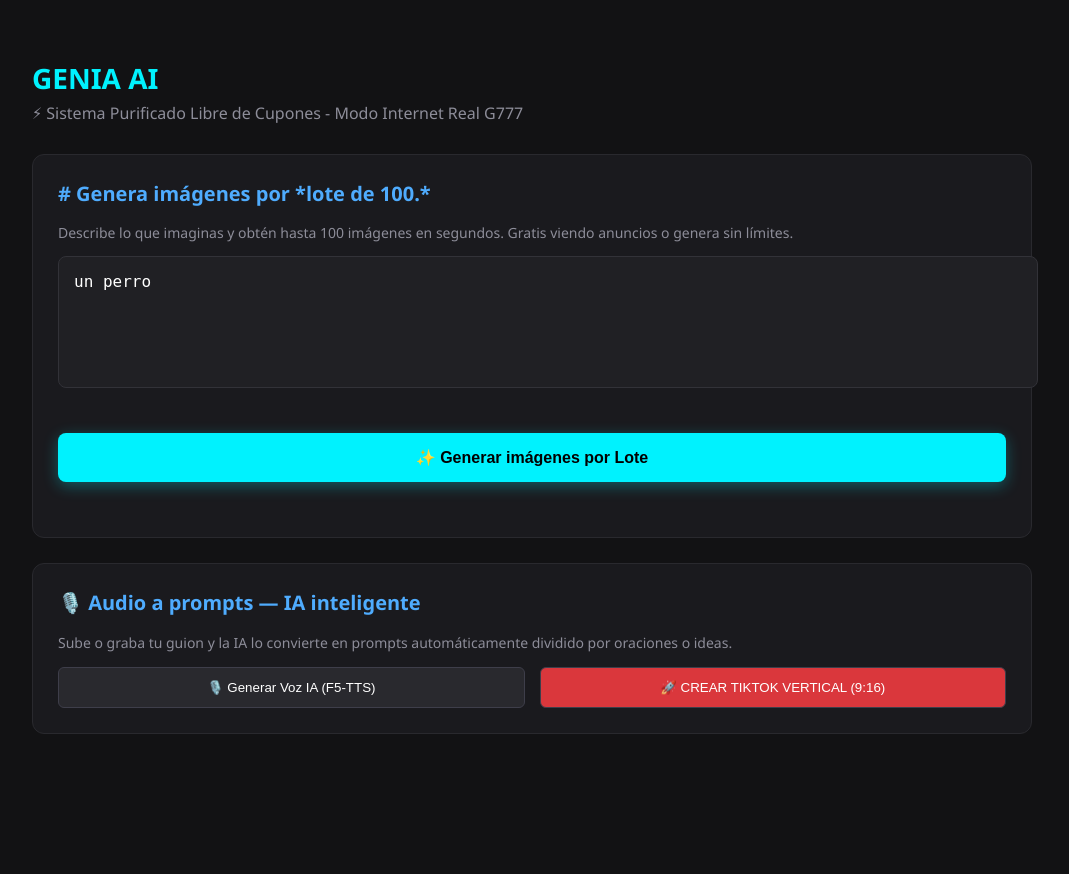
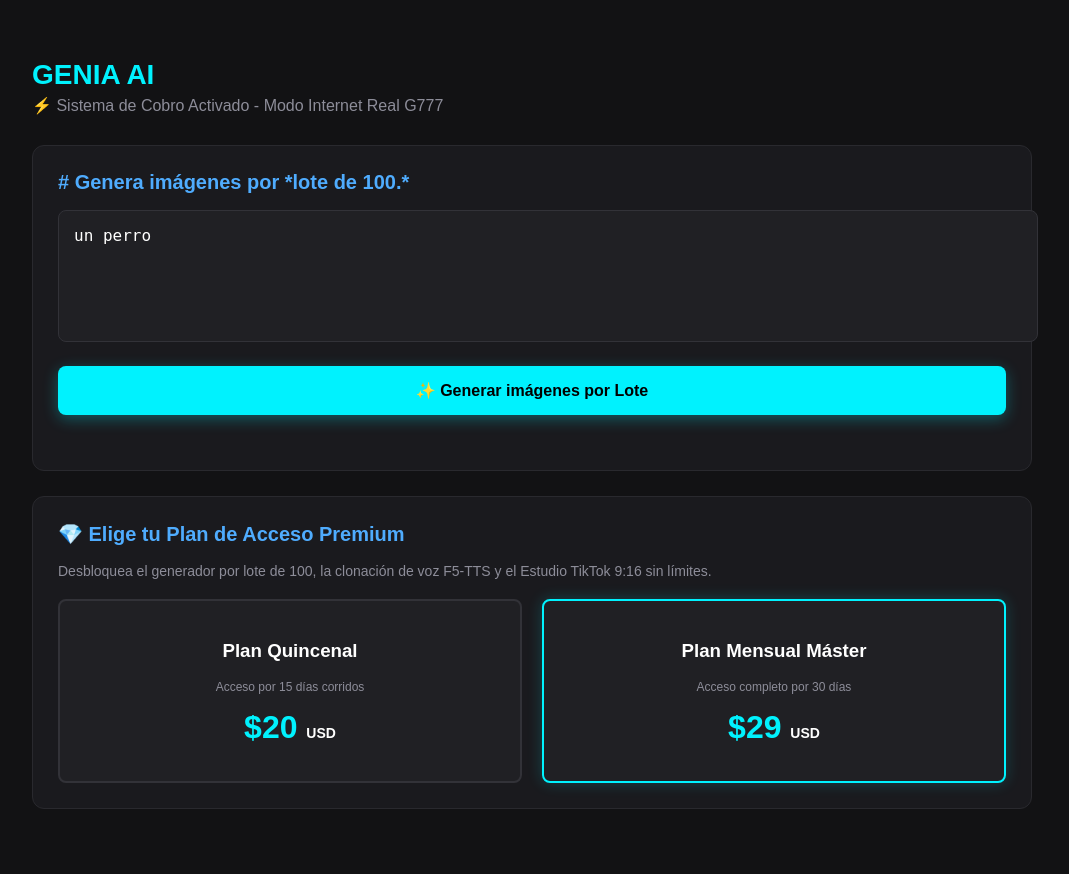
Before and after one commit to floresyahir006-boop/genia-ai, a FastAPI app: page / in a window 1280 px wide. Shown: the whole page, without its empty margins (108-1177 px from the left). Before the commit the page ends 734 px from the top, so only its background shows below. Run offline with FastAPI, Linux system fonts and the light colour scheme; some libraries are stand-ins or nearby versions.

Commit message:
Planes de cobro de 20 y 29 dolares inyectados G777

```diff
--- a/templates/index.html
+++ b/templates/index.html
@@ -5,74 +5,88 @@
     <meta name="viewport" content="width=device-width, initial-scale=1.0">
     <title>GENIA AI - Estudio Multimedia Pro</title>
     <link rel="stylesheet" href="/static/style.css" id="theme-stylesheet">
+    <!-- Cargamos el script oficial de PayPal -->
+    <script src="https://paypal.com"></script>
     <style>
-        body { background-color: #121214; color: #ffffff; font-family: 'Segoe UI', Tahoma, Geneva, Verdana, sans-serif; margin: 0; padding: 20px; }
+        body { background-color: #121214; color: #ffffff; font-family: sans-serif; margin: 0; padding: 20px; }
         .container { max-width: 1000px; margin: 0 auto; padding: 20px; }
         textarea { width: 100%; height: 100px; background-color: #202024; border: 1px solid #323238; border-radius: 8px; color: #fff; padding: 15px; font-size: 16px; resize: none; margin-bottom: 20px; }
-        .btn-aqua { display: block; width: 100%; background-color: #00f2fe; color: #000; text-align: center; padding: 15px; border-radius: 8px; font-weight: bold; text-decoration: none; font-size: 16px; cursor: pointer; border: none; margin-bottom: 30px; box-shadow: 0 4px 15px rgba(0,242,254,0.3); transition: all 0.2s; }
-        .btn-aqua:hover { background-color: #4facfe; color: #fff; }
+        .btn-aqua { display: block; width: 100%; background-color: #00f2fe; color: #000; text-align: center; padding: 15px; border-radius: 8px; font-weight: bold; text-decoration: none; font-size: 16px; cursor: pointer; border: none; margin-bottom: 30px; box-shadow: 0 4px 15px rgba(0,242,254,0.3); }
         .section { background-color: #1a1a1e; border: 1px solid #29292e; border-radius: 12px; padding: 25px; margin-bottom: 25px; }
         h1 { color: #00f2fe; font-size: 28px; margin-bottom: 5px; }
         h2 { font-size: 20px; color: #4facfe; margin-top: 0; }
-        .grid-botones { display: grid; grid-template-columns: 1fr 1fr; gap: 15px; margin-top: 15px; }
-        .btn-menu { background-color: #29292e; color: #fff; border: 1px solid #3e3e4a; padding: 12px; border-radius: 6px; cursor: pointer; font-weight: 500; }
-        .btn-menu:hover { background-color: #3e3e4a; }
+        .grid-precios { display: grid; grid-template-columns: 1fr 1fr; gap: 20px; margin-top: 20px; }
+        .tarjeta-precio { background-color: #202024; border: 2px solid #323238; border-radius: 8px; padding: 20px; text-align: center; }
+        .tarjeta-precio.destacado { border-color: #00f2fe; box-shadow: 0 0 15px rgba(0,242,254,0.2); }
+        .precio { font-size: 32px; font-weight: bold; color: #00f2fe; margin: 15px 0; }
     </style>
 </head>
 <body>
     <div class="container">
         <h1>GENIA AI</h1>
-        <p style="color: #8d8d99; margin-top: 0; margin-bottom: 30px;">⚡ Sistema Purificado Libre de Cupones - Modo Internet Real G777</p>
+        <p style="color: #8d8d99; margin-top: 0; margin-bottom: 30px;">⚡ Sistema de Cobro Activado - Modo Internet Real G777</p>
 
-        <!-- 🖼️ SECCIÓN 1: GENERADOR POR LOTE DE 100 -->
+        <!-- 🖼️ SECCIÓN 1: GENERADOR POR LOTE -->
         <div class="section">
             <h2># Genera imágenes por *lote de 100.*</h2>
-            <p style="color: #8d8d99; font-size: 14px;">Describe lo que imaginas y obtén hasta 100 imágenes en segundos. Gratis viendo anuncios o genera sin límites.</p>
             <textarea id="prompt-ia" placeholder="Describe tu imagen aquí...">un perro</textarea>
-<div id="contenedor-resultado" style="text-align:center; margin-top:20px;"></div>
             <button class="btn-aqua" id="btn-generar-lote" onclick="ejecutarGeneracionLote()">✨ Generar imágenes por Lote</button>
+            <div id="contenedor-resultado" style="text-align:center; margin-top:20px;"></div>
         </div>
 
-        <!-- 🎙️ SECCIÓN 2: AUDIO Y CLONACIÓN DE VOZ -->
+        <!-- 💰 SECCIÓN 2: PLANES DE SUSCRIPCIÓN -->
         <div class="section">
-            <h2>🎙️ Audio a prompts — IA inteligente</h2>
-            <p style="color: #8d8d99; font-size: 14px;">Sube o graba tu guion y la IA lo convierte en prompts automáticamente dividido por oraciones o ideas.</p>
-            <div class="grid-botones">
-                <button class="btn-menu" onclick="ejecutarClonacionVoz()">🎙️ Generar Voz IA (F5-TTS)</button>
-                <button class="btn-menu" style="background-color: #da373c; color: #fff;" onclick="ejecutarEstudioTikTok()">🚀 CREAR TIKTOK VERTICAL (9:16)</button>
+            <h2>💎 Elige tu Plan de Acceso Premium</h2>
+            <p style="color: #8d8d99; font-size: 14px;">Desbloquea el generador por lote de 100, la clonación de voz F5-TTS y el Estudio TikTok 9:16 sin límites.</p>
+
+            <div class="grid-precios">
+                <!-- Plan 15 Días -->
+                <div class="tarjeta-precio">
+                    <h3>Plan Quincenal</h3>
+                    <p style="color: #8d8d99; font-size: 12px;">Acceso por 15 días corridos</p>
+                    <div class="precio">$20 <span style="font-size:14px; color:#fff;">USD</span></div>
+                    <div id="paypal-button-container-15"></div>
+                </div>
+
+                <!-- Plan Mensual -->
+                <div class="tarjeta-precio destacado">
+                    <h3>Plan Mensual Máster</h3>
+                    <p style="color: #8d8d99; font-size: 12px;">Acceso completo por 30 días</p>
+                    <div class="precio">$29 <span style="font-size:14px; color:#fff;">USD</span></div>
+                    <div id="paypal-button-container-30"></div>
+                </div>
             </div>
         </div>
     </div>
 
-    <!-- ⚡ INYECCIÓN DE CABLES DE RESPUESTA DIRECTA -->
     <script>
+        // Funciones de botones de PayPal
+        if (typeof paypal !== 'undefined') {
+            // Botón de $20 (15 días)
+            paypal.Buttons({
+                createOrder: (data, actions) => { return actions.order.create({ purchase_units: [{ amount: { value: '20.00' } }] }); },
+                onApprove: (data, actions) => { return actions.order.capture().then(details => { alert('¡Gracias por tu pago, compadre! Plan Quincenal activado para ' + details.payer.name.given_name); }); }
+            }).render('#paypal-button-container-15');
+
+            // Botón de $29 (Mensual)
+            paypal.Buttons({
+                createOrder: (data, actions) => { return actions.order.create({ purchase_units: [{ amount: { value: '29.00' } }] }); },
+                onApprove: (data, actions) => { return actions.order.capture().then(details => { alert('¡Suscripción Mensual Activada, compadre! Bienvenido a Genia AI, ' + details.payer.name.given_name); }); }
+            }).render('#paypal-button-container-30');
+        }
+
         async function ejecutarGeneracionLote() {
             const boton = document.getElementById("btn-generar-lote");
             const promptText = document.getElementById("prompt-ia").value;
             boton.innerText = "⏳ Generando lote de 100...";
-            boton.style.backgroundColor = "#4facfe";
             try {
                 const response = await fetch('/generar-lote-ia?prompt=' + encodeURIComponent(promptText), { method: 'POST' });
                 const resData = await response.json();
                 if(resData.url) {
-                    document.getElementById("contenedor-resultado").innerHTML = <h3 style="color:#00f2fe;">🎨 Tu Imagen IA está Lista:</h3><img src="${resData.url}?t=${new Date().getTime()}" style="max-width:100%; border-radius:12px; border:2px solid #00f2fe; box-shadow:0 0 20px rgba(0,242,254,0.5);"/>;
-                } else { alert("Error al procesar"); }
-            } catch (err) {
-                console.error(err);
-            } finally {
-                boton.innerText = "✨ Generar imágenes por Lote";
-                boton.style.backgroundColor = "#00f2fe";
-            }
-        }
-
-        async function ejecutarClonacionVoz() {
-            alert("🎙️ Conectando con el motor Clonador F5-TTS en la nube...");
-            const response = await fetch('/generar-audio-ia?usar_clon=true', { method: 'POST' });
-        }
-
-        async function ejecutarEstudioTikTok() {
-            alert("🚀 Procesando Estudio TikTok Vertical (9:16) en segundo plano...");
-            const response = await fetch('/exportar-video-largo?formato=916', { method: 'POST' });
+                    document.getElementById("contenedor-resultado").innerHTML = <h3 style="color:#00f2fe;">🎨 Tu Imagen IA está Lista:</h3><img src="${resData.url}?t=${new Date().getTime()}" style="max-width:100%; border-radius:12px; border:2px solid #00f2fe;"/>;
+                }
+            } catch (err) { console.error(err); }
+            finally { boton.innerText = "✨ Generar imágenes por Lote"; }
         }
     </script>
 </body>
```
